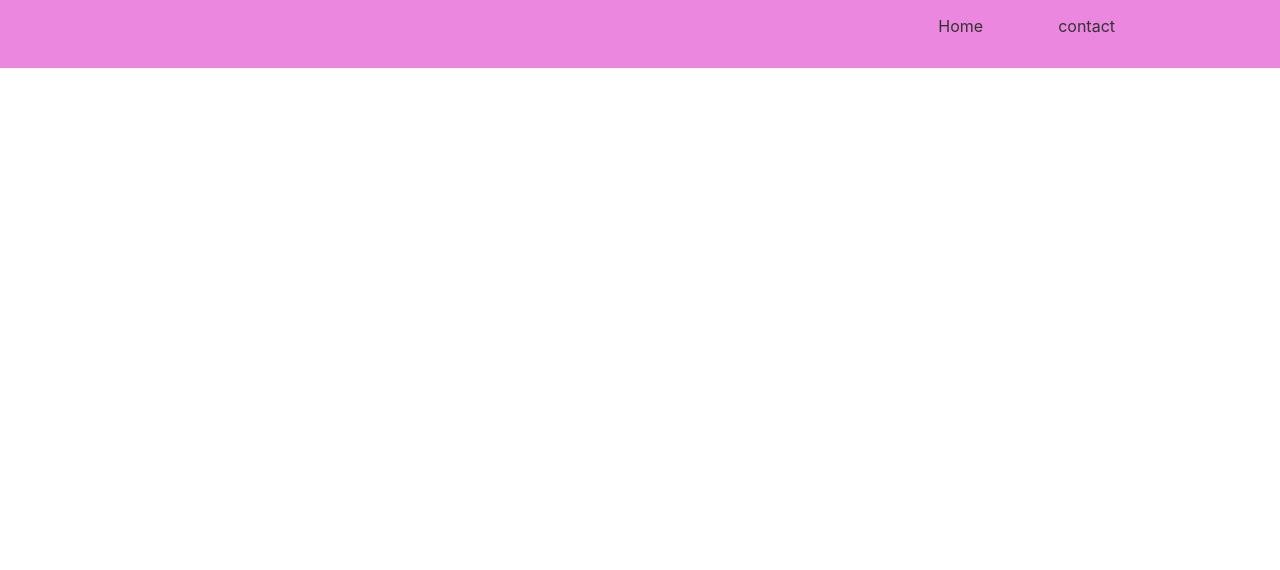
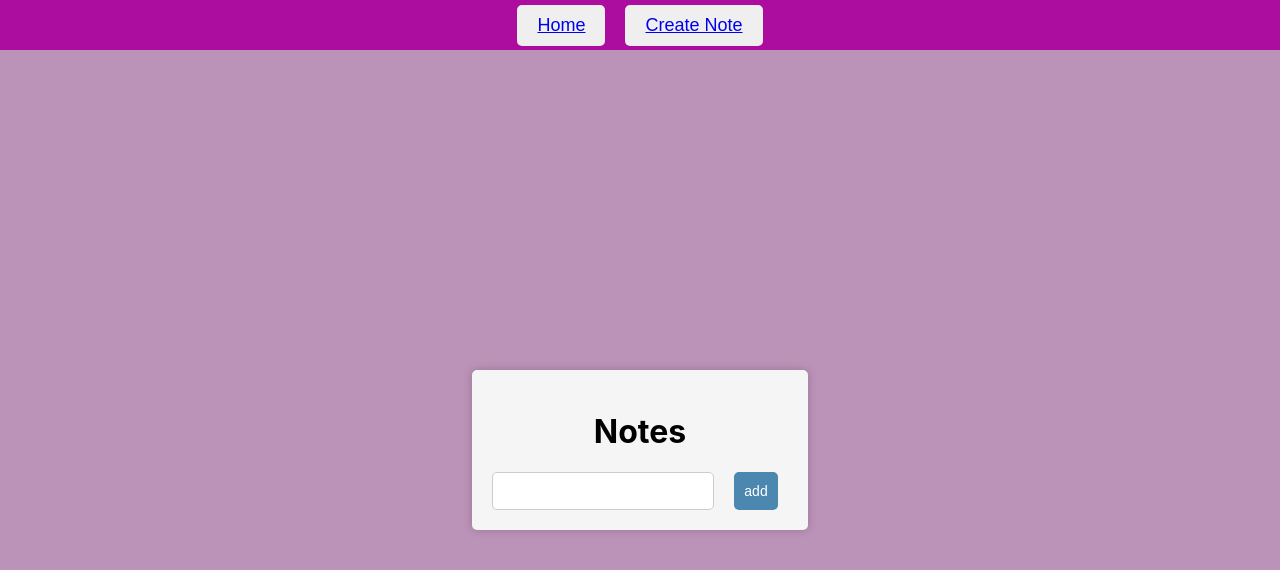
Before and after one commit to Darshan4943/vicky, a React (Create React App) app: page /create in a window 1280 px wide. Before the commit this address had no page. Shown: the top 570 px of the page. Built offline with nearby package versions, Linux system fonts and the light colour scheme.

Commit message:
react revision ass 9

```diff
--- a/src/App.js
+++ b/src/App.js
@@ -1,23 +1,23 @@
-
-import React from 'react'
-import { BrowserRouter, Route, Routes } from 'react-router-dom'
-import Home from './components/Home'
-import Contact from './components/contact'
-import Navbar from './components/Navbar'
-
-
+import React from "react";
+import Ass8 from "./components/ass8";
+import { BrowserRouter, Route, Routes } from "react-router-dom";
+// import Contact from "./components/Contact";
+import Navbar from "./components/Navbar";
+import Home from "./components/Home";
 
 const App = () => {
   return (
-    <BrowserRouter>
-      <Navbar/>
-      <Routes>
-        <Route path='/' element={<Home/>} />
-        <Route path='/contact' element={<Contact/>} />
+    <div>
+      <BrowserRouter>
+        <Navbar />
+        <Routes>
+          <Route path="/" element={<Home />} />
+          <Route path="/create" element={<Ass8 />} />
+          {/* <Route path="/contact" element={<Contact />} /> */}
+        </Routes>
+      </BrowserRouter>
+    </div>
+  );
+};
 
-      </Routes>
-    </BrowserRouter>
-  )
-}
-
-export default App
+export default App;
--- a/src/components/Home.js
+++ b/src/components/Home.js
@@ -1,13 +1,11 @@
-import React from 'react';
-
-
-
-function Home() {
+import React from "react";
+import "./ass8.css";
+const Home = () => {
   return (
-    <div style={{textAlign:"center"}}>
-     <h1>Home Page</h1>
+    <div>
+      <h1> Welcome to Home Page</h1>
     </div>
   );
-}
+};
 
-export default Home
+export default Home;
--- a/src/components/Navbar.js
+++ b/src/components/Navbar.js
@@ -1,16 +1,21 @@
-import React from 'react'
-import { Link } from 'react-router-dom'
-import styles from './Navbar.module.css'
+import React from "react";
+import { Link } from "react-router-dom";
+import "./ass8.css";
 const Navbar = () => {
   return (
-    <div className={styles.main}>
-      <ul>
-        <li><Link to="/" >Home</Link></li>
-        <li><Link to="/contact">contact</Link></li>
+    <>
+      <nav>
 
-      </ul>
-    </div>
-  )
-}
+        <button>
+          <Link to="/">Home</Link>
+        </button>
+        <button>
+          <Link to="/create">Create Note</Link>
+        </button>
+      </nav>
 
-export default Navbar
+    </>
+  );
+};
+
+export default Navbar;
--- a/src/components/Navbar.module.css
+++ /dev/null
@@ -1,37 +0,0 @@
-.main{
-    display: flex;
-    background-color: rgb(235, 135, 222);
-    height: 68px;
-    justify-content: flex-end;
-}
-.main ul{
-    display: flex;
-    list-style: none;
-    padding-right: 100px;
-
-}
-.main ul li{
-    display: inline-block;
-    color: red;
-    padding-right: 55px;
-
-}
-
-.main a {
-  color: #333;
-  text-decoration: none;
-  padding: 10px;
-
-}
-
-
-.main a.active {
-  color: #fff;
-  background-color: #333;
-}
-
-
-.main a:hover {
-  color: #fff;
-
-}
--- /dev/null
+++ b/src/components/ass8.css
@@ -0,0 +1,105 @@
+body{
+  background-color: #bb93b8;
+}
+nav {
+    display: flex;
+    justify-content: center;
+    align-items: center;
+    height: 50px;
+    background-color: #ac0d9f;
+  }
+  h1{
+    text-align: center;
+  }
+  button {
+    margin: 0 10px;
+    padding: 10px 20px;
+    color: #fff;
+    font-size: 18px;
+    border: none;
+    border-radius: 5px;
+
+  }
+
+
+
+    .container {
+      display: flex;
+      justify-content: center;
+      align-items: center;
+      height: 100vh;
+    }
+
+    .main {
+      display: flex;
+      flex-direction: column;
+      justify-content: center;
+      align-items: center;
+      padding: 20px;
+      background-color: #f5f5f5;
+      border-radius: 5px;
+      box-shadow: 0 0 10px rgba(0, 0, 0, 0.2);
+    }
+
+    .main input {
+      padding: 10px;
+      margin-right: 10px;
+      border: 1px solid #ccc;
+      border-radius: 5px;
+      font-size: 14px;
+      width: 200px;
+    }
+
+    .main button {
+      padding: 10px;
+      background-color: #4c87af;
+      color: #fff;
+      border: none;
+      border-radius: 5px;
+      font-size: 14px;
+      cursor: pointer;
+      transition: background-color 0.3s;
+    }
+
+
+
+    .items {
+      display: flex;
+      justify-content: space-between;
+      align-items: center;
+      padding: 10px;
+
+      border: 1px solid #ccc;
+      border-radius: 5px;
+      width: 100%;
+      margin: 10px;
+    }
+
+
+    .items p {
+
+      font-size: 16px;
+      font-weight: bold;
+    }
+
+    .btn {
+      display: flex;
+      gap: 10px;
+
+    }
+
+    .btn button {
+      padding: 10px;
+      background-color: #4c93af;
+      color: #fff;
+      border: none;
+      border-radius: 5px;
+      font-size: 14px;
+      cursor: pointer;
+      transition: background-color 0.3s;
+    }
+
+
+  .main1{
+    display: flex;
+  }
--- /dev/null
+++ b/src/components/ass8.js
@@ -0,0 +1,59 @@
+import React, { useState } from "react";
+
+
+export default function Ass8() {
+  const [value, setValue] = useState([]);
+  const [editvalue, setEditValue] = useState("");
+  const [selectedIndex, setSelectedIndex] = useState(null);
+
+  function handleChange(e) {
+    setEditValue(e.target.value);
+  }
+
+  function handleClick() {
+    setValue((prevvalue) => [...prevvalue, editvalue]);
+    setEditValue("");
+  }
+
+  function handleEditClick(index) {
+    setEditValue(value[index]);
+    setSelectedIndex(index);
+  }
+
+  function handleSaveClick() {
+    if (selectedIndex !== null) {
+      const temp = [...value];
+      temp[selectedIndex] = editvalue;
+      setValue(temp);
+      setEditValue("");
+      setSelectedIndex(null);
+    }
+  }
+  function handleDelete(index) {
+    let temp = value.filter((item, id) => id !== index);
+    setValue(temp);
+  }
+  return (
+    <div className="container">
+      <div className="main">
+        <h1>Notes</h1>
+        <div className="main1">
+          <input onChange={handleChange} value={editvalue} />
+          <button onClick={handleClick}>add</button>
+        </div>
+        {selectedIndex !== null && (
+          <button onClick={handleSaveClick}>Save</button>
+        )}
+        {value.map((item, index) => (
+          <div key={index} className="items">
+            <p>{item}</p>
+            <div className="btn">
+              <button onClick={() => handleEditClick(index)}>Edit</button>
+              <button onClick={() => handleDelete(index)}>Delete</button>
+            </div>
+          </div>
+        ))}
+      </div>
+    </div>
+  );
+}
--- a/src/components/contact.js
+++ /dev/null
@@ -1,13 +0,0 @@
-import React from 'react';
-
-
-
-function Contact() {
-  return (
-    <div style={{textAlign:"center"}}>
-     <h1>Contact Page</h1>
-    </div>
-  );
-}
-
-export default Contact
```
